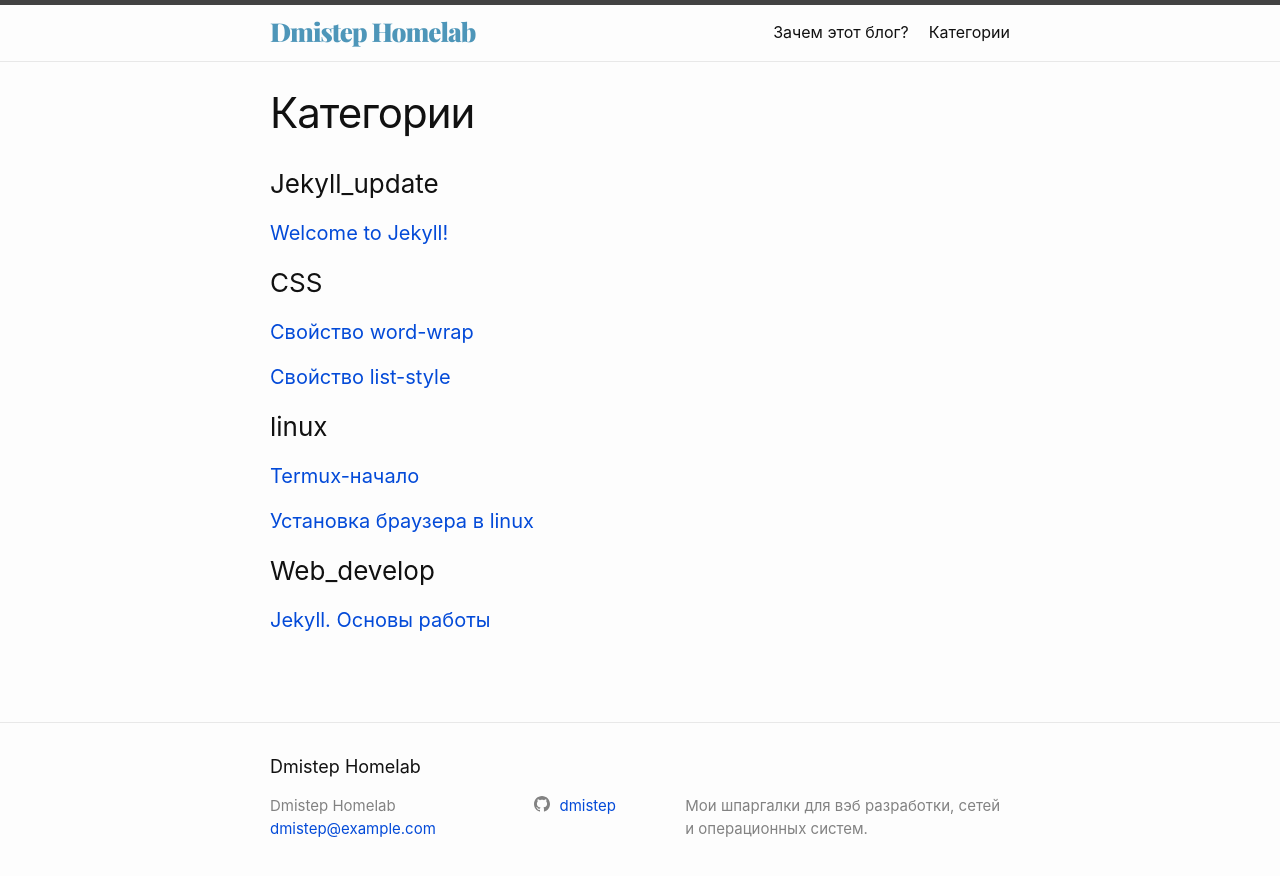
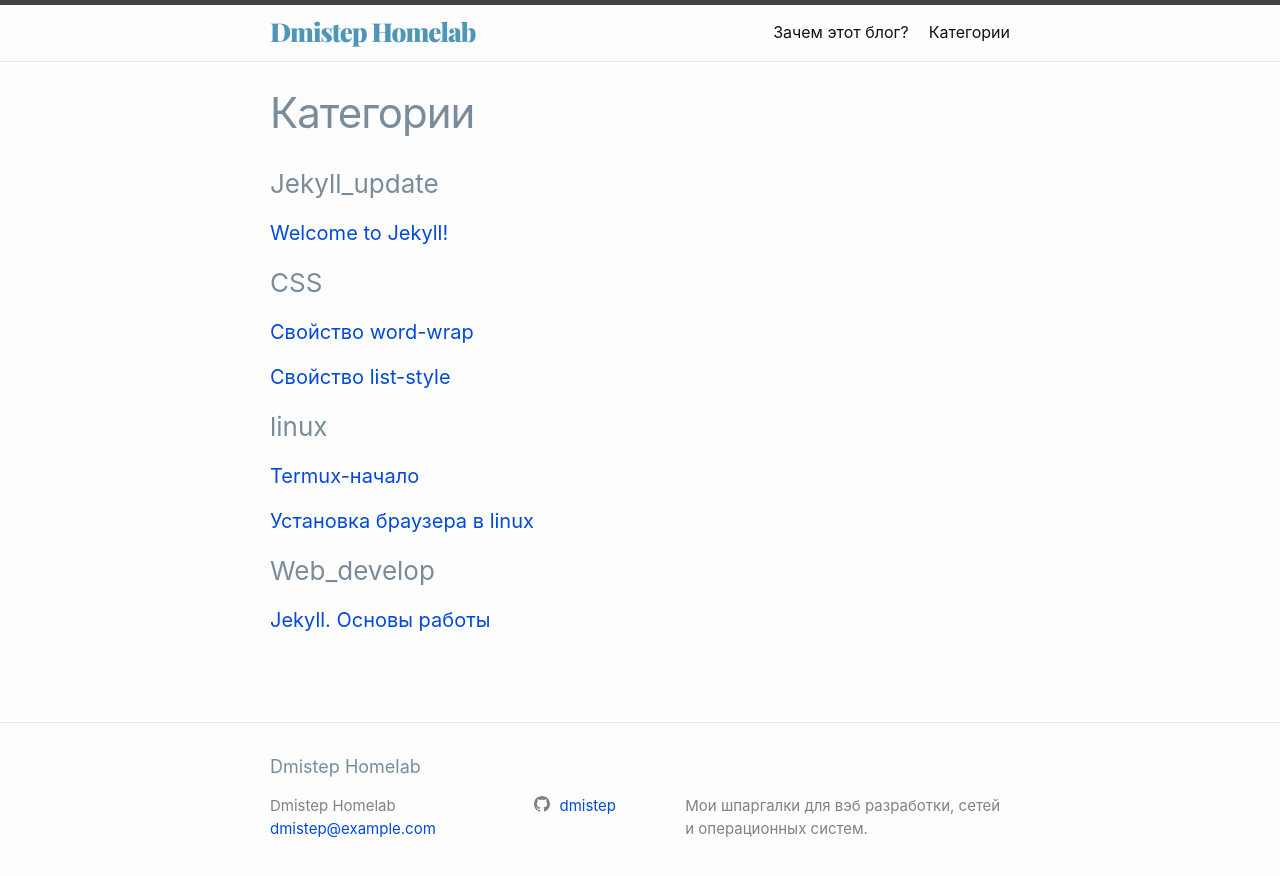
Before and after one commit to Dmistep/test-blog, a Jekyll site: the page built from categories.md, in a window 1280 px wide. Shown: the top 876 px of the page. Built offline with Jekyll 4.4.1, drawn with Linux system fonts in a browser that asks for light colours.

Commit message:
update style.css

```diff
--- a/css/style.css
+++ b/css/style.css
@@ -9,6 +9,9 @@
 body, h1, h2, h3, h4, h5, h6, p, blockquote, pre, hr, dl, dd, ol, ul, figure {
     margin: 0;
     padding: 0;
+}
+h1, h2, h3{
+    color: var(--grey);
 }
 
 /** Basic styling */
```
